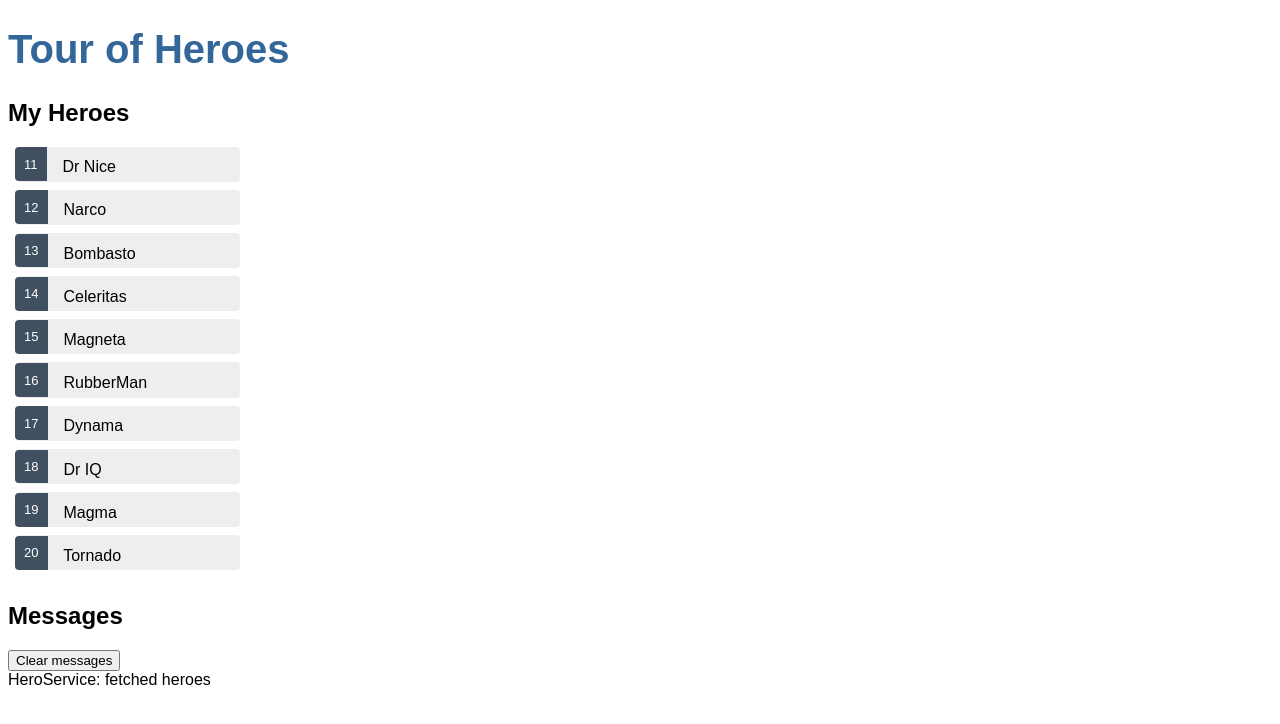
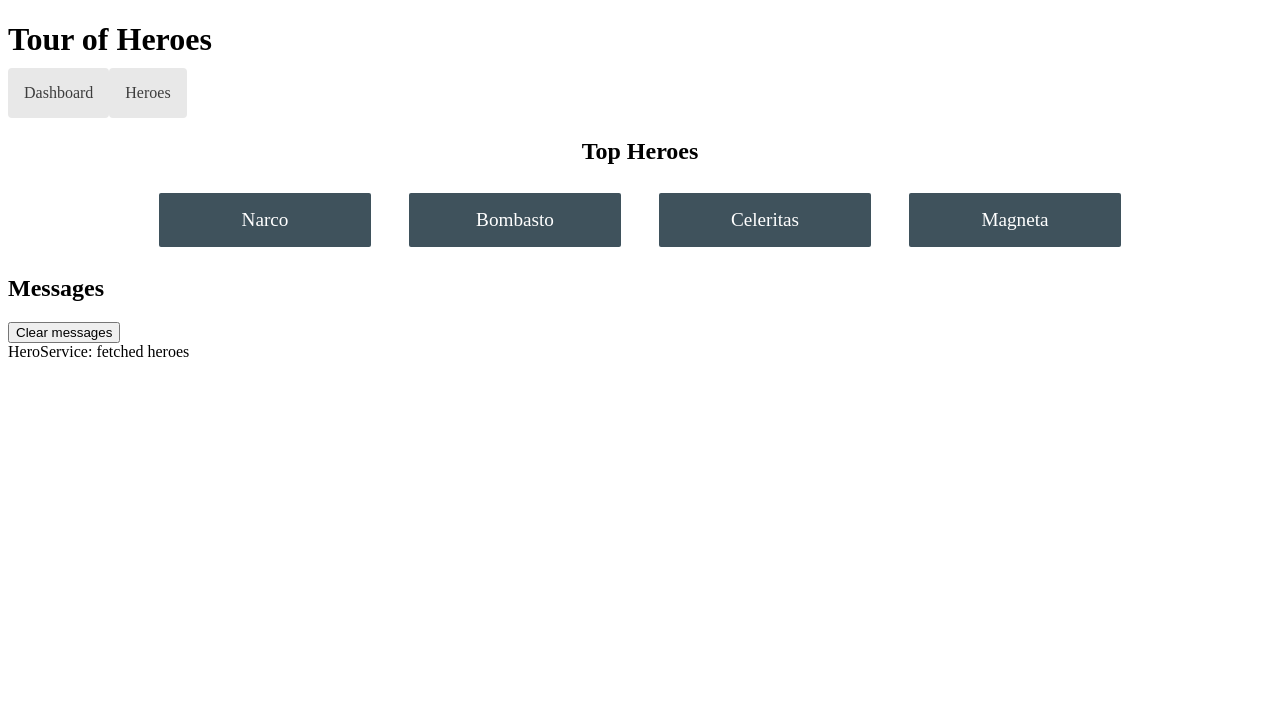
Before and after one commit to srgautam01/heros-angular, an Angular app: page /dashboard in a window 1280 px wide. Shown: the top 724 px of the page. Built offline with nearby package versions, Linux system fonts and the light colour scheme.

Commit message:
routing navigation routes

```diff
--- a/src/app/app.component.css
+++ b/src/app/app.component.css
@@ -1,25 +1,21 @@
-/* Application-wide Styles */
+/* AppComponent's private CSS styles */
 h1 {
-  color: #369;
-  font-family: Arial, Helvetica, sans-serif;
-  font-size: 250%;
+  margin-bottom: 0;
 }
-h2,
-h3 {
-  color: #444;
-  font-family: Arial, Helvetica, sans-serif;
-  font-weight: lighter;
+nav a {
+  padding: 1rem;
+  text-decoration: none;
+  margin-top: 10px;
+  display: inline-block;
+  background-color: #e8e8e8;
+  color: #3d3d3d;
+  border-radius: 4px;
 }
-body {
-  margin: 2em;
+
+nav a:hover {
+  color: white;
+  background-color: #42545c;
 }
-body,
-input[type="text"],
-button {
-  color: #333;
-  font-family: Cambria, Georgia, serif;
+nav a.active {
+  background-color: black;
 }
-/* everywhere else */
-* {
-  font-family: Arial, Helvetica, sans-serif;
-}
--- a/src/app/app.component.html
+++ b/src/app/app.component.html
@@ -1,3 +1,7 @@
 <h1>{{ title }}</h1>
-<app-heroes></app-heroes>
+<nav>
+  <a routerLink="/dashboard">Dashboard</a>
+  <a routerLink="/heroes">Heroes</a>
+</nav>
+<router-outlet></router-outlet>
 <app-messages></app-messages>
--- a/src/app/app.module.ts
+++ b/src/app/app.module.ts
@@ -7,17 +7,21 @@ import { AppComponent } from './app.component';
 import { HeroesComponent } from './components/heroes/heroes.component';
 import { HeroDetailComponent } from './components/hero-detail/hero-detail.component';
 import { MessagesComponent } from './components/messages/messages.component';
+import { AppRoutingModule } from './app-routing.module';
+import { DashboardComponent } from './components/dashboard/dashboard.component';
 
 @NgModule({
   declarations: [
     AppComponent,
     HeroesComponent,
     HeroDetailComponent,
-    MessagesComponent
+    MessagesComponent,
+    DashboardComponent
   ],
   imports: [
     BrowserModule,
     FormsModule,
+    AppRoutingModule,
 
 
   ],
--- /dev/null
+++ b/src/app/components/dashboard/dashboard.component.css
@@ -0,0 +1,50 @@
+/* DashboardComponent's private CSS styles */
+
+h2 {
+  text-align: center;
+}
+
+.heroes-menu {
+  padding: 0;
+  margin: auto;
+  max-width: 1000px;
+
+  /* flexbox */
+  display: flex;
+  flex-direction: row;
+  flex-wrap: wrap;
+  justify-content: space-around;
+  align-content: flex-start;
+  align-items: flex-start;
+}
+
+a {
+  background-color: #3f525c;
+  border-radius: 2px;
+  padding: 1rem;
+  font-size: 1.2rem;
+  text-decoration: none;
+  display: inline-block;
+  color: #fff;
+  text-align: center;
+  width: 100%;
+  min-width: 70px;
+  margin: 0.5rem auto;
+  box-sizing: border-box;
+
+  /* flexbox */
+  order: 0;
+  flex: 0 1 auto;
+  align-self: auto;
+}
+
+@media (min-width: 600px) {
+  a {
+    width: 18%;
+    box-sizing: content-box;
+  }
+}
+
+a:hover {
+  background-color: #000;
+}
--- /dev/null
+++ b/src/app/components/dashboard/dashboard.component.html
@@ -0,0 +1,6 @@
+<h2>Top Heroes</h2>
+<div class="heroes-menu">
+  <a *ngFor="let hero of heroes" routerLink="/detail/{{ hero.id }}">
+    {{ hero.name }}
+  </a>
+</div>
--- /dev/null
+++ b/src/app/components/dashboard/dashboard.component.ts
@@ -0,0 +1,24 @@
+import { Component, OnInit } from '@angular/core';
+
+import { Hero } from '../../interfaces/Hero';
+import { HeroService } from '../../services/hero.service';
+
+@Component({
+  selector: 'app-dashboard',
+  templateUrl: './dashboard.component.html',
+  styleUrls: ['./dashboard.component.css']
+})
+export class DashboardComponent implements OnInit {
+  heroes: Hero[] = [];
+
+  constructor(private heroService: HeroService) { }
+
+  ngOnInit() {
+    this.getHeroes();
+  }
+
+  getHeroes(): void {
+    this.heroService.getHeroes()
+      .subscribe(heroes => this.heroes = heroes.slice(1, 5));
+  }
+}
--- a/src/app/components/hero-detail/hero-detail.component.html
+++ b/src/app/components/hero-detail/hero-detail.component.html
@@ -6,3 +6,5 @@
     <input id="hero-name" [(ngModel)]="hero.name" placeholder="name" />
   </div>
 </div>
+
+<button (click)="goBack()">go back</button>
--- a/src/app/components/hero-detail/hero-detail.component.ts
+++ b/src/app/components/hero-detail/hero-detail.component.ts
@@ -1,4 +1,9 @@
 import { Component, OnInit, Input } from '@angular/core';
+import { ActivatedRoute } from '@angular/router';
+import { Location } from '@angular/common';
+
+import { HeroService } from '../../services/hero.service';
+
 import { Hero } from '../../interfaces/Hero';
 
 @Component({
@@ -9,9 +14,23 @@ import { Hero } from '../../interfaces/Hero';
 export class HeroDetailComponent implements OnInit {
   @Input() hero?: Hero;
 
-  constructor() { }
+  constructor(
+    private route: ActivatedRoute,
+    private heroService: HeroService,
+    private location: Location) { }
 
   ngOnInit(): void {
+    this.getHero();
+  }
+
+  getHero(): void {
+    const id = Number(this.route.snapshot.paramMap.get('id'));
+    this.heroService.getHero(id)
+      .subscribe(hero => this.hero = hero);
+  }
+
+  goBack(): void {
+    this.location.back();
   }
 
 }
--- a/src/app/components/heroes/heroes.component.html
+++ b/src/app/components/heroes/heroes.component.html
@@ -1,11 +1,9 @@
 <h2>My Heroes</h2>
 <ul class="heroes">
-  <li
-    *ngFor="let hero of heroes"
-    (click)="onSelect(hero)"
-    [class.selected]="hero === selectedHero"
-  >
-    <span class="badge">{{ hero.id }}</span> {{ hero.name }}
+  <li *ngFor="let hero of heroes">
+    <a routerLink="/detail/{{ hero.id }}">
+      <span class="badge">{{ hero.id }}</span> {{ hero.name }}
+    </a>
   </li>
 </ul>
 <app-hero-detail [hero]="selectedHero"></app-hero-detail>
--- a/src/app/services/hero.service.ts
+++ b/src/app/services/hero.service.ts
@@ -31,4 +31,11 @@ export class HeroService {
     return of(this.heroes);
   }
 
+  getHero(id: number): Observable<Hero> {
+    // For now, assume that a hero with the specified `id` always exists.
+    // Error handling will be added in the next step of the tutorial.
+    const hero = this.heroes.find(h => h.id === id)!;
+    this.messageService.add(`HeroService: fetched hero id=${id}`);
+    return of(hero);
+  }
 }
```
Also changed, not shown: src/app/app-routing.module.ts (added, +20 -0 lines), src/app/components/heroes/heroes.component.ts (+13 -1 lines), 1 other file (tests, documents, lock files or other folders).
